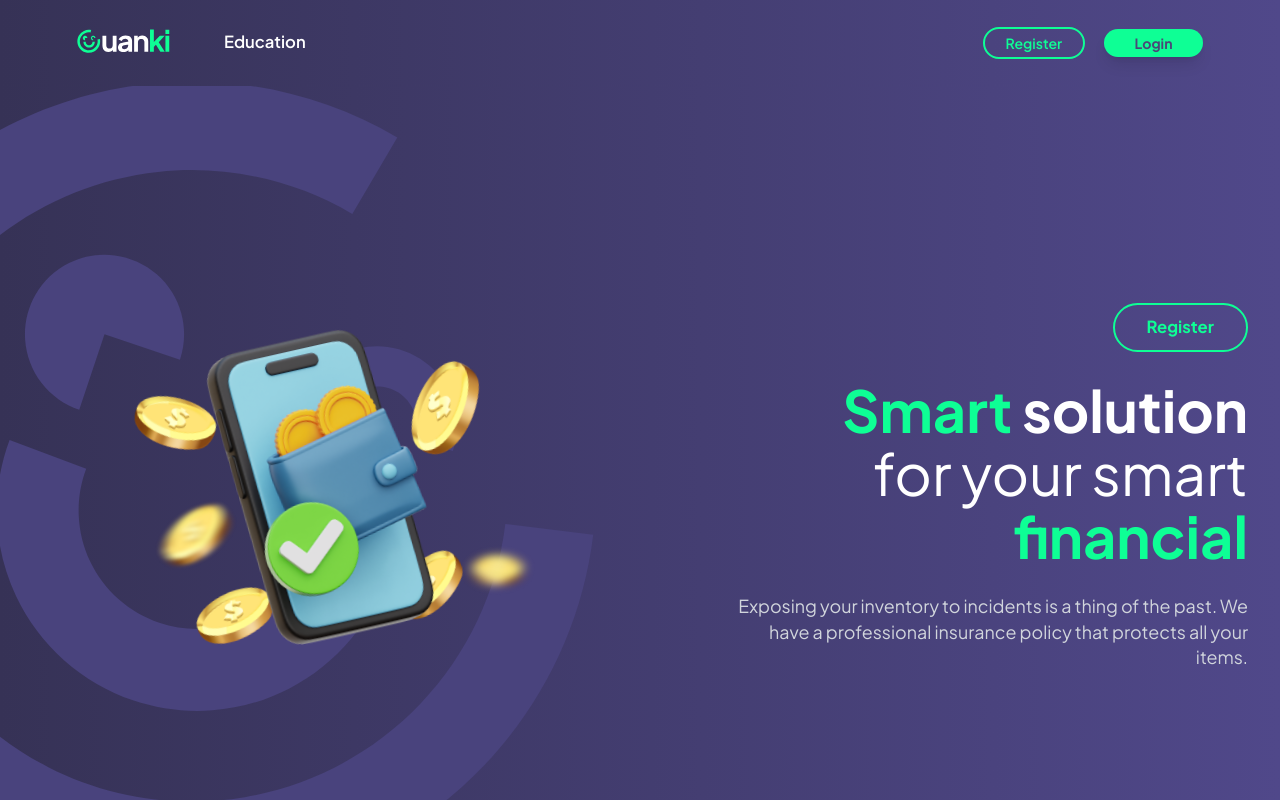
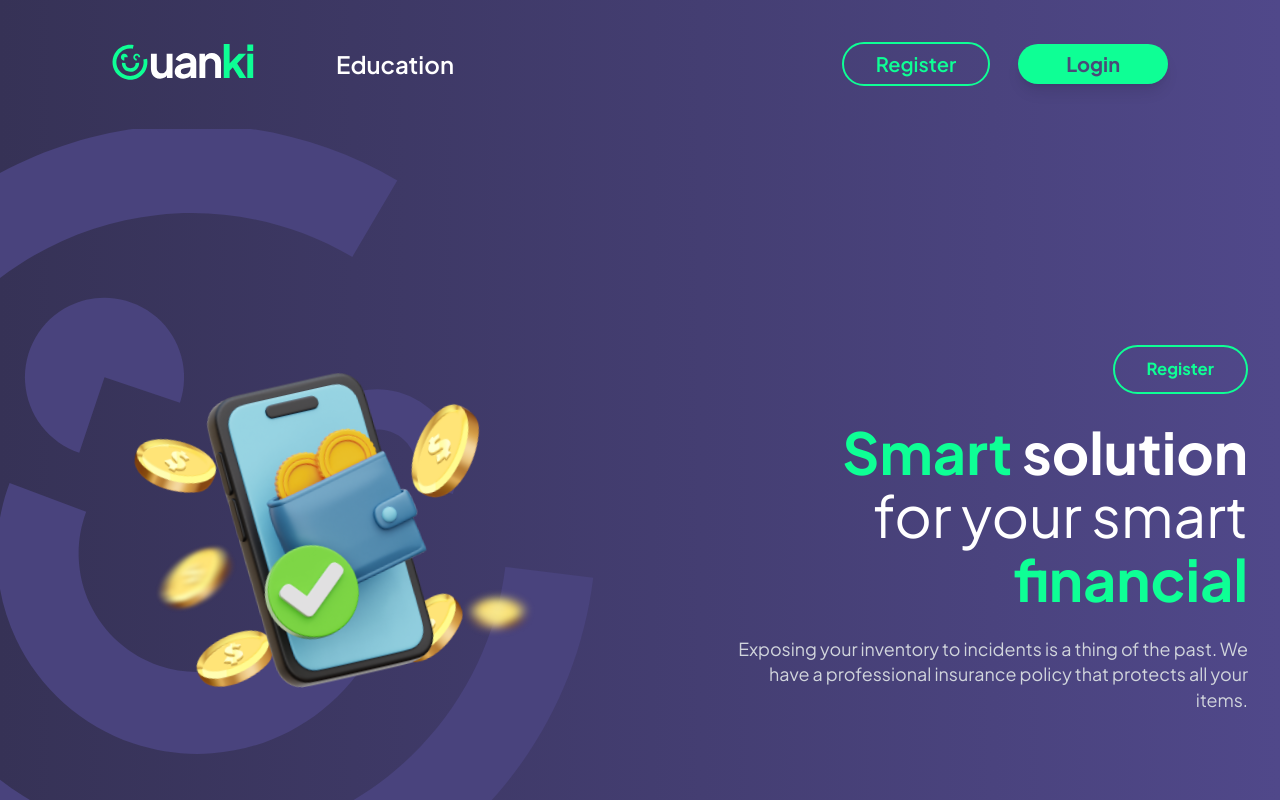
Before and after one commit to santaimany/CUANKI, a Next.js app: page / in a window 1280 px wide. Shown: the top 800 px of the page. Built offline with nearby package versions, Linux system fonts and the light colour scheme.

Commit message:
refactor: enhance responsive navbar

```diff
--- a/src/components/commons/Navbar.tsx
+++ b/src/components/commons/Navbar.tsx
@@ -18,6 +18,10 @@ const Navbar = () => {
   const langRef = useRef<HTMLAnchorElement | null>(null);
   const loginBtnRef = useRef<HTMLAnchorElement | null>(null);
 
+  // ================================================================
+  // BAGIAN 1: EFEK SAAT SCROLL (TIDAK BERUBAH)
+  // Ini adalah kode 'useEffect' yang telah kita setujui sebelumnya.
+  // ================================================================
   useEffect(() => {
     const ctx = gsap.context(() => {
       // Check if mobile/tablet/desktop
@@ -35,6 +39,7 @@ const Navbar = () => {
         duration: 1,
       });
 
+      // Style "setelah scroll"
       tl.set(navRef.current, {
         background: "rgba(255, 255, 255, 0.08)",
         backdropFilter: "blur(20px)",
@@ -43,37 +48,32 @@ const Navbar = () => {
         boxShadow: "0 8px 32px rgba(0, 0, 0, 0.3)",
       });
 
-      // Responsive padding for container
+      // Padding "setelah scroll" (versi 'rem' yang disetujui)
       if (isMobile) {
+        tl.set(navContainerRef.current, { paddingTop: "0.875rem", paddingBottom: "0.875rem" });
+        tl.set(logoRef.current, { width: "7.5rem" });
+      } else if (isTablet) {
+        tl.set(navContainerRef.current, { paddingTop: "0.875rem", paddingBottom: "0.875rem" });
+        tl.set(logoRef.current, { width: "8rem" });
+      } else if (isMedium) {
+        tl.set(navContainerRef.current, { paddingTop: "0.625rem", paddingBottom: "0.625rem" });
+        tl.set(logoRef.current, { width: "9rem" });
+      } else {
         tl.set(navContainerRef.current, { paddingTop: "1rem", paddingBottom: "1rem" });
-      } else if (isTablet) {
-        tl.set(navContainerRef.current, { paddingTop: "1rem", paddingBottom: "1rem" });
-      } else if (isMedium) {
-        tl.set(navContainerRef.current, { paddingTop: "1.2vw", paddingBottom: "1.2vw" });
-      } else {
-        tl.set(navContainerRef.current, { paddingTop: "1.2vw", paddingBottom: "1.2vw" });
+        tl.set(logoRef.current, { width: "8rem" });
       }
 
-      // Responsive logo size
-      if (isMobile) {
-        tl.set(logoRef.current, { width: "7rem" }); // 112px - slightly smaller after scroll
-      } else if (isTablet) {
-        tl.set(logoRef.current, { width: "8rem" }); // 128px
-      } else if (isMedium) {
-        tl.set(logoRef.current, { width: "9rem" }); // 144px
-      } else {
-        tl.set(logoRef.current, { width: "8vw" }); // Desktop uses vw
-      }
+      // Style tombol/link "setelah scroll" (hanya desktop)
+      if (!isMobile && !isTablet) {
+        const desktopFontSize = isMedium ? "0.875rem" : "0.875rem";
 
-      // Only set font sizes for desktop elements
-      if (!isMobile && !isTablet) {
-        tl.set(navLinkRefs.current, { fontSize: isMedium ? "0.875rem" : "1.1vw" });
+        tl.set(navLinkRefs.current, { fontSize: desktopFontSize });
         tl.set(loginBtnRef.current, {
-          padding: isMedium ? "0.5rem 1.5rem" : "0.4vw 1.6vw",
-          fontSize: isMedium ? "0.875rem" : "1.1vw"
+          padding: isMedium ? "0.5rem 1.5rem" : "0.5rem 1.25rem",
+          fontSize: desktopFontSize
         });
         tl.set(langRef.current, {
-          padding: isMedium ? "0.5rem 1.25rem" : "0.4vw 1.2vw"
+          padding: isMedium ? "0.375rem 1.25rem" : "0.375rem 1rem"
         });
       }
 
@@ -84,8 +84,7 @@ const Navbar = () => {
 
       ScrollTrigger.create({
         trigger: document.documentElement,
-
-        start: "400vw top",
+        start: "400px top", // Mulai animasi setelah scroll 400px
         onEnter: () => tl.play(),
         onLeaveBack: () => tl.reverse(),
       });
@@ -96,36 +95,74 @@ const Navbar = () => {
   }, []);
 
 
+  // ================================================================
+  // BAGIAN 2: TAMPILAN JSX (DIUBAH KE 'rem' DENGAN UKURAN BESAR)
+  // Semua nilai 'md:' dan 'lg:' telah diperbesar secara signifikan.
+  // ================================================================
   return (
     <>
       <nav ref={navRef} className="w-full bg-gradient-to-r from-[#363256] to-[#50488A] sticky top-0 z-50 border-b border-transparent">
-        <div ref={navContainerRef} className="w-full max-w-screen-2xl mx-auto flex justify-between items-center px-4 py-4 sm:px-6 sm:py-4 md:px-[5vw] md:py-[1.3vw] lg:px-[6vw] lg:py-[1.5vw]">
+        {/*
+          DIUBAH: Padding 'md' dan 'lg' diperbesar
+          Sebelumnya (md): md:px-10 md:py-2.5
+          Sebelumnya (lg): lg:px-20 lg:py-5
+        */}
+        <div ref={navContainerRef} className="w-full max-w-screen-2xl mx-auto flex justify-between items-center px-4 py-4 sm:px-6 sm:py-4 md:px-12 md:py-3 lg:px-28 lg:py-7">
 
           <div className="flex items-center">
-            <Link href="/" className="cursor-pointer transition-transform duration-200 w-32 sm:w-36 md:w-40 lg:w-[9vw]">
+            {/*
+              DIUBAH: Ukuran logo 'lg' diperbesar
+              Sebelumnya (lg): lg:w-44
+            */}
+            <Link href="/" className="cursor-pointer transition-transform duration-200 w-32 sm:w-36 md:w-40 lg:w-44">
             <Image ref={logoRef} src={Logo} alt="Cuanki Logo"/>
             </Link>
-            <div className="hidden md:flex items-center ml-6 gap-6 md:ml-[2.8vw] md:gap-[2.2vw] lg:ml-[2.5vw] lg:gap-[2vw]">
+            {/*
+              DIUBAH: Margin & Gap 'md' dan 'lg' diperbesar
+              Sebelumnya (md): md:ml-5 md:gap-4
+              Sebelumnya (lg): lg:ml-8 lg:gap-6
+            */}
+            <div className="hidden md:flex items-center ml-6 gap-6 md:ml-8 md:gap-6 lg:ml-12 lg:gap-10">
               <Link
                 ref={el => { navLinkRefs.current[0] = el; }}
                 href="/education"
-                className="text-white font-semibold hover:text-[#00E676] transition-colors duration-200 text-base md:text-[1.4vw] lg:text-[1.3vw]"
+                /*
+                  DIUBAH: Ukuran font 'md' dan 'lg' diperbesar
+                  Sebelumnya (md): md:text-sm
+                  Sebelumnya (lg): lg:text-base
+                */
+                className="text-white font-semibold hover:text-[#00E676] transition-colors duration-200 text-base md:text-base lg:text-2xl"
               >
                 Education
               </Link>
             </div>
           </div>
 
-          <div className="hidden md:flex items-center gap-4 md:gap-[1.8vw] lg:gap-[1.5vw]">
-            <Link href="/register" ref={langRef} className="flex items-center text-[#0EFF95] border-2 border-[#0EFF95] rounded-full cursor-pointer hover:bg-white/10 transition-colors duration-200 px-5 py-2 md:px-[1.8vw] md:py-[0.35vw] lg:px-[1.6vw] lg:py-[0.3vw]">
-              <span className="font-semibold text-sm md:text-[1.2vw] lg:text-[1.1vw]">Register</span>
+          {/*
+            DIUBAH: Gap 'md' dan 'lg' diperbesar
+            Sebelumnya (md): md:gap-4
+            Sebelumnya (lg): lg:gap-4
+          */}
+          <div className="hidden md:flex items-center gap-4 md:gap-5 lg:gap-7">
+            {/*
+              DIUBAH: Padding & Font 'md' dan 'lg' diperbesar
+              Sebelumnya (md): md:px-4 md:py-1 md:text-xs
+              Sebelumnya (lg): lg:px-5 lg:py-1 lg:text-sm
+            */}
+            <Link href="/register" ref={langRef} className="flex items-center text-[#0EFF95] border-2 border-[#0EFF95] rounded-full cursor-pointer hover:bg-white/10 transition-colors duration-200 px-5 py-2 text-sm md:px-6 md:py-1.5 md:text-sm lg:px-8 lg:py-1.5 lg:text-xl">
+              <span className="font-semibold">Register</span>
             </Link>
-            <Link href="/login" ref={loginBtnRef} className="bg-[#0EFF95] text-[#4A4978] font-bold rounded-full hover:bg-opacity-90 transition-all duration-200 shadow-lg px-6 py-2 text-sm md:px-[2.7vw] md:py-[0.35vw] md:text-[1.2vw] lg:px-[2.4vw] lg:py-[0.3vw] lg:text-[1.1vw] flex items-center justify-center">
+            {/*
+              DIUBAH: Padding & Font 'md' dan 'lg' diperbesar
+              Sebelumnya (md): md:px-5 md:py-1 md:text-xs
+              Sebelumnya (lg): lg:px-7 lg:py-1 lg:text-sm
+            */}
+            <Link href="/login" ref={loginBtnRef} className="bg-[#0EFF95] text-[#4A4978] font-bold rounded-full hover:bg-opacity-90 transition-all duration-200 shadow-lg px-6 py-2 text-sm md:px-8 md:py-1.5 md:text-sm lg:px-12 lg:py-1.5 lg:text-xl flex items-center justify-center">
               Login
             </Link>
           </div>
 
-          {/* Mobile Menu Button */}
+          {/* Mobile Menu Button (Tidak berubah) */}
           <div className="md:hidden">
             <button onClick={() => setIsMenuOpen(!isMenuOpen)} className="text-white focus:outline-none p-2">
               <svg
@@ -146,9 +183,9 @@ const Navbar = () => {
         </div>
       </nav>
 
-      {/* Mobile Menu Dropdown */}
+      {/* Mobile Menu Dropdown (Tidak berubah) */}
       {isMenuOpen && (
-        <div className="md:hidden bg-[#363256]/95 backdrop-blur-xl border-t border-white/20 flex flex-col fixed w-full z-40 shadow-2xl p-6 gap-4 animate-slide-down">
+        <div className="md:hidden bg-[#363256]/95 backdrop-blur-xl border-t border-white/20 flex flex-col fixed w-full z-40 shadow-xl p-6 gap-4 animate-slide-down">
           <Link
             href="/education"
             className="text-white font-semibold hover:text-[#00E676] text-lg py-3 px-4 rounded-lg hover:bg-white/10 transition-all duration-200"
```
